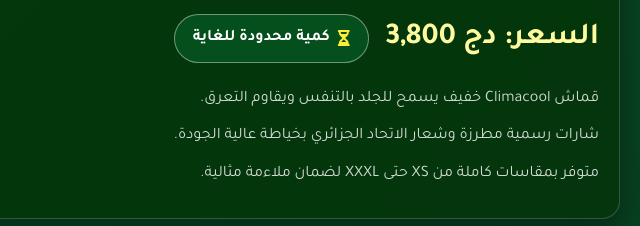
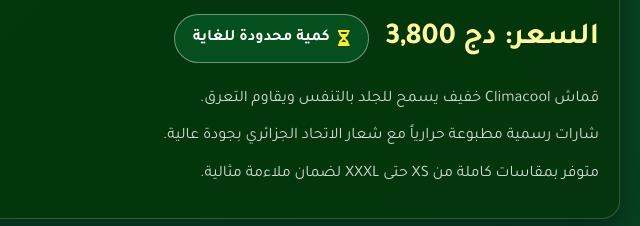
Before and after one commit to maillotdz/maillotdz.github.io, a plain HTML site: page index.html in a window 1280 px wide. Shown: the part 854-1080 px from the top of the page, 540-1180 px from the left. Drawn offline with Linux system fonts and the light colour scheme.

Commit message:
Update product feature description in index.html

```diff
--- a/index.html
+++ b/index.html
@@ -681,7 +681,7 @@
                     </div>
                     <ul class="features-list">
                         <li>قماش Climacool خفيف يسمح للجلد بالتنفس ويقاوم التعرق.</li>
-                        <li>شارات رسمية مطرزة وشعار الاتحاد الجزائري بخياطة عالية الجودة.</li>
+                      <li>شارات رسمية مطبوعة حرارياً مع شعار الاتحاد الجزائري بجودة عالية.</li>
                         <li>متوفر بمقاسات كاملة من XS حتى XXXL لضمان ملاءمة مثالية.</li>
                     </ul>
                 </div>
```
